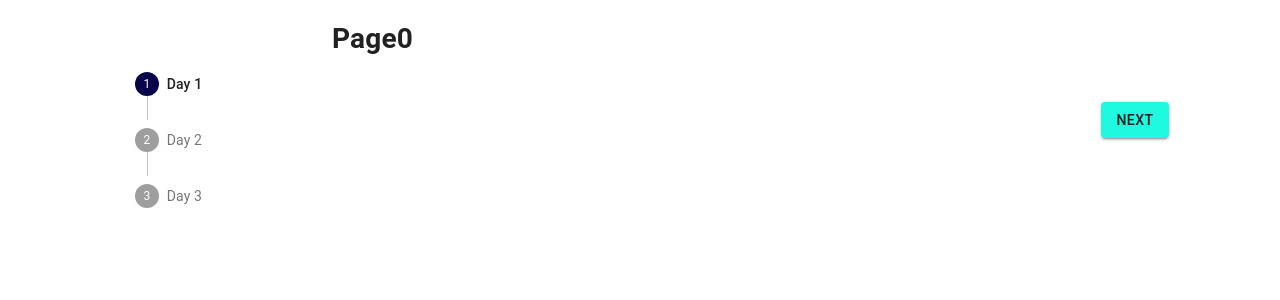
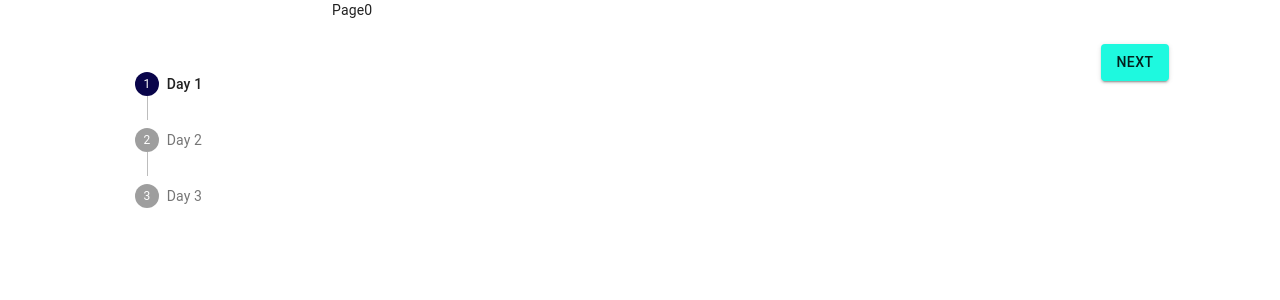
Before and after one commit to pr1m0x-challenges/planetly, a React (Create React App) app: page / in a window 1280 px wide. Shown: the top 300 px of the page. Built offline with nearby package versions, Linux system fonts and the light colour scheme.

Commit message:
created FormStepPage

```diff
--- /dev/null
+++ b/src/Components/MultiStepForm/FormStepPage.tsx
@@ -0,0 +1,11 @@
+import { FC, ReactElement } from 'react';
+
+interface IProps {
+  step: number;
+}
+
+export const FormStepPage: FC<IProps> = (props): ReactElement => {
+  const { step } = props;
+
+  return <div>Page{step}</div>;
+};
--- a/src/Components/MultiStepForm/MultiStepForm.tsx
+++ b/src/Components/MultiStepForm/MultiStepForm.tsx
@@ -2,12 +2,13 @@ import { useState } from 'react';
 import { Grid, Paper, Stepper, Step, StepLabel, Button } from '@material-ui/core';
 import CssBaseline from '@material-ui/core/CssBaseline';
 import { FormStyles } from '../../styles/FormStyles';
+import { FormStepPage } from './FormStepPage';
 
 const useStyles = FormStyles();
 const steps = ['Day 1', 'Day 2', 'Day 3'];
 
 function getStepContent(step: number) {
-  return <h1>Page{step}</h1>;
+  return <FormStepPage step={step} />;
 }
 
 export default function MultiStepForm() {
```
